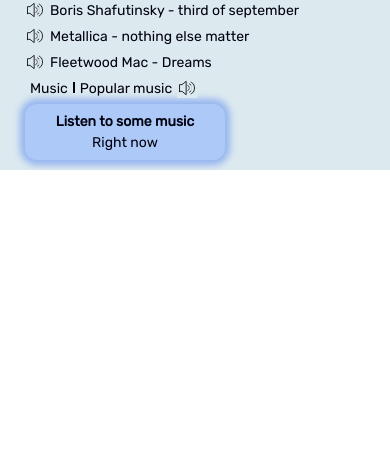
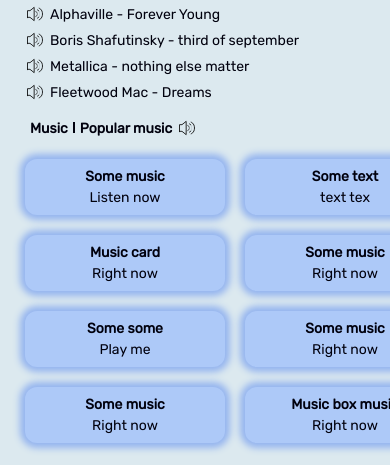
Before and after one commit to weltkind6/react-layout, a React (Create React App) app: page / in a window 390 px wide. Shown: the part 1044-1509 px from the top of the page. Before the commit the page ends 1214 px from the top, so only its background shows below. Built offline with nearby package versions, Linux system fonts and the light colour scheme; the HTML template or start-up script is replaced by a standard one.

Commit message:
mobile (iphone SE)

```diff
--- a/src/componentns/Main/Main.tsx
+++ b/src/componentns/Main/Main.tsx
@@ -65,7 +65,18 @@
                         <SoundSvg />
                     </div>
                 </div>
-                <BottomCard text="Listen to some music" description="Right now"/>
+
+                <div className={styles.cardWrapper}>
+                    <BottomCard text="Some music" description="Listen now"/>
+                    <BottomCard text="Some text" description="text tex"/>
+                    <BottomCard text="Music card" description="Right now"/>
+                    <BottomCard text="Some music" description="Right now"/>
+                    <BottomCard text="Some some" description="Play me"/>
+                    <BottomCard text="Some music" description="Right now"/>
+                    <BottomCard text="Some music" description="Right now"/>
+                    <BottomCard text="Music box music" description="Right now"/>
+                </div>
+
             </div>
         </div>
     );
--- a/src/componentns/Main/main.module.css
+++ b/src/componentns/Main/main.module.css
@@ -58,6 +58,13 @@
 
 .wordContainer {
     display: flex;
+    margin: 10px 0;
+    font-weight: 600
+}
+
+.title {
+    margin-top: 30px;
+    font-size: 15px;
 }
 
 .text {
@@ -80,3 +87,11 @@
 .title {
     font-size: 15px;
 }
+
+.cardWrapper {
+    margin: 15px 0;
+    display: grid;
+    grid-template-columns: repeat(2, 1fr);
+    grid-auto-rows: minmax(50px, auto);
+    grid-gap: 20px;
+}
--- a/src/componentns/common/BottomCard/styles.module.css
+++ b/src/componentns/common/BottomCard/styles.module.css
@@ -1,7 +1,7 @@
 .wrapper {
     background: #adc9f8;
     border-radius: 12px;
-    width: 200px;
+    width: 150px;
     padding: 7px;
     box-shadow: 0 0 7px 5px #94b4ef;
 }
@@ -9,3 +9,9 @@
 .wrapper > div:first-child {
     font-weight: 600;
 }
+
+@media (min-width: 380px) {
+    .wrapper {
+        width: 200px;
+    }
+}
```
